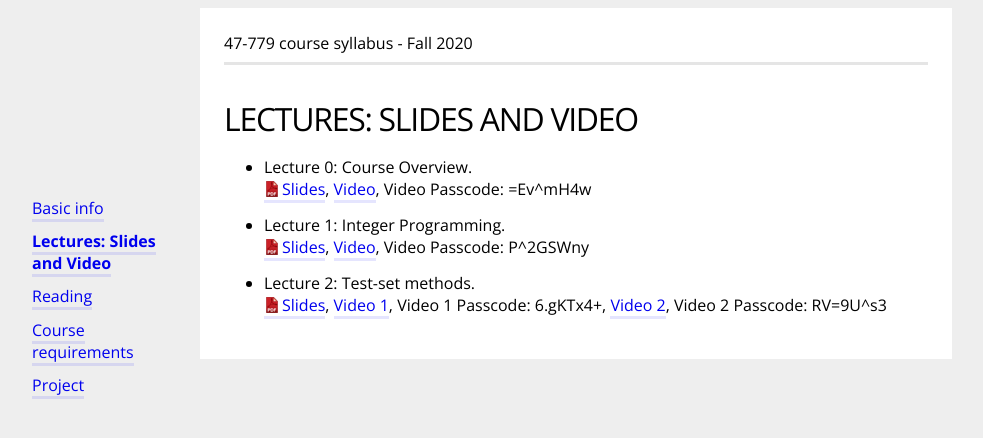
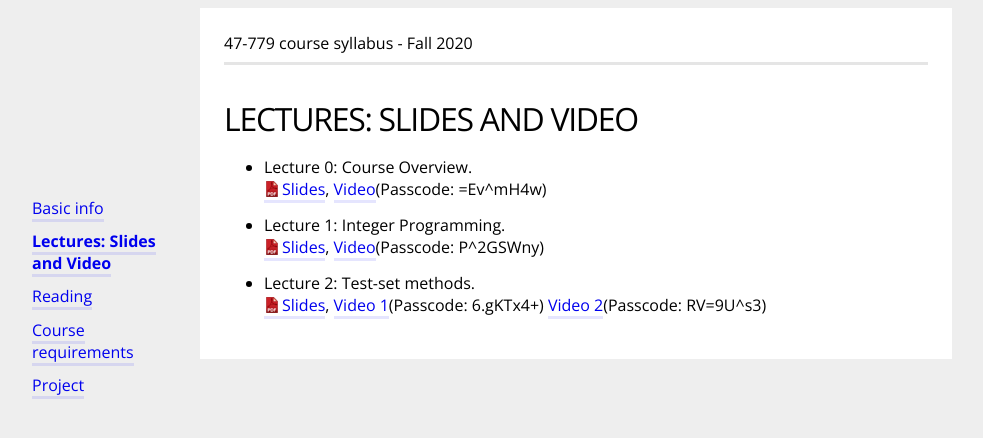
Before and after one commit to bernalde/QuIP, a Jekyll site: the page built from lecture.md, in a window 1280 px wide. Shown: the top 438 px of the page, without its empty margins (64-1047 px from the left). Built offline with Jekyll 4.4.1, drawn with Linux system fonts in a browser that asks for light colours.

Commit message:
Minor changes to formatting

```diff
--- a/lecture.md
+++ b/lecture.md
@@ -9,10 +9,10 @@ Here you can access all the lecture slides and videos.
 {% endif %}
 
 - Lecture 0: Course Overview.<br>
-<a href="slides/47-779 Lecture 0 - Course Overview.pdf" download>Slides</a>, [Video](https://cmu.zoom.us/rec/share/vuFWEOr26kVJQpHh7X3UY7YmRK7Peaa8gyca_foLmEkO0WjDDr9PBN1f2apSSQ6S), Video Passcode: =Ev^mH4w
+<a href="slides/47-779 Lecture 0 - Course Overview.pdf" download>Slides</a>, [Video](https://cmu.zoom.us/rec/share/vuFWEOr26kVJQpHh7X3UY7YmRK7Peaa8gyca_foLmEkO0WjDDr9PBN1f2apSSQ6S)(Passcode: =Ev^mH4w)
 
 - Lecture 1: Integer Programming.<br>
-<a href="slides/47-779 Lecture 1 - Integer Programming.pdf" download>Slides</a>, [Video](https://cmu.zoom.us/rec/play/aYR6uCs3R0vdyfdYJ5uiJpnyUgb5CuLB_Jebl37M_rfKE5EMvNl5u7TDXadz8RmST45JrSXBBN1UYYMl.LnkHOy7ZB34jirzn), Video Passcode: P^2GSWny
+<a href="slides/47-779 Lecture 1 - Integer Programming.pdf" download>Slides</a>, [Video](https://cmu.zoom.us/rec/play/aYR6uCs3R0vdyfdYJ5uiJpnyUgb5CuLB_Jebl37M_rfKE5EMvNl5u7TDXadz8RmST45JrSXBBN1UYYMl.LnkHOy7ZB34jirzn)(Passcode: P^2GSWny)
 
 - Lecture 2: Test-set methods.<br>
-<a href="slides/47-779 Lecture 2 - Test-set methods.pdf" download>Slides</a>, [Video 1](https://cmu.zoom.us/rec/play/Ihz6C8KxpIQ6Xnk_IXPEkJuso6D4eI_VDDGwT0tbGoqH9FyPC-Ip3B8mRLnUHSLfYO-zOZljg_DOX70Q.jaOZNfLdKHVEJqDk), Video 1 Passcode: 6.gKTx4+, [Video 2](https://cmu.zoom.us/rec/play/OHWbc7V9tJKIeKrzmGE-Ms0WQQlXAQEp3SLKBnlFP5nJEGfKFJPE4vxU13M-PWZYS4pCGbh9_AJ-RNw.pOCUff3tcAcKq-_D), Video 2 Passcode: RV=9U^s3
+<a href="slides/47-779 Lecture 2 - Test-set methods.pdf" download>Slides</a>, [Video 1](https://cmu.zoom.us/rec/play/Ihz6C8KxpIQ6Xnk_IXPEkJuso6D4eI_VDDGwT0tbGoqH9FyPC-Ip3B8mRLnUHSLfYO-zOZljg_DOX70Q.jaOZNfLdKHVEJqDk)(Passcode: 6.gKTx4+) [Video 2](https://cmu.zoom.us/rec/play/OHWbc7V9tJKIeKrzmGE-Ms0WQQlXAQEp3SLKBnlFP5nJEGfKFJPE4vxU13M-PWZYS4pCGbh9_AJ-RNw.pOCUff3tcAcKq-_D)(Passcode: RV=9U^s3)
```
